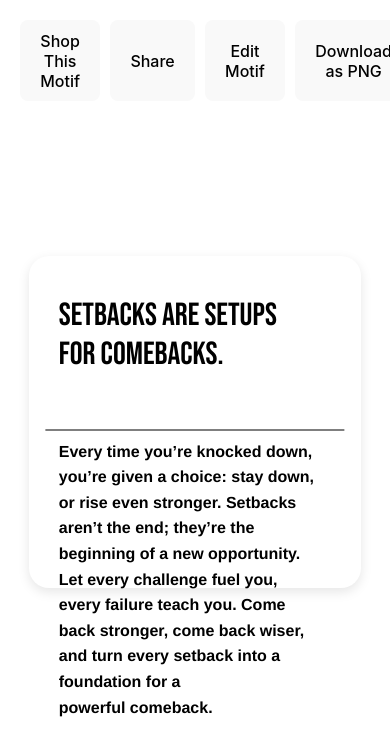
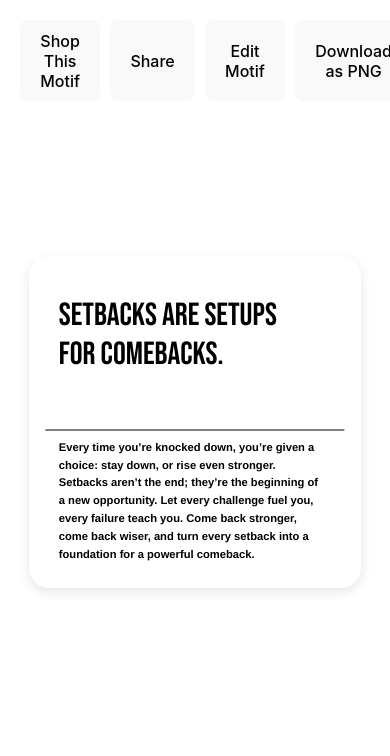
Before and after one commit to jochisaca/motifs, a React (Vite) app: page / in a window 390 px wide. Shown: the top 756 px of the page. Built offline with nearby package versions, Linux system fonts and the light colour scheme.

Commit message:
Updated MotifDisplay.css for mobile responsiveness

```diff
--- a/src/components/MotifDisplay.css
+++ b/src/components/MotifDisplay.css
@@ -70,7 +70,7 @@ hr {
   }
 
   p {
-      font-size: 1.1em; /* Decrease subtext font size */
+      font-size: 0.85em; /* Decrease subtext font size */
   }
 }
 
@@ -81,6 +81,6 @@ hr {
   }
 
   p {
-      font-size: 1em; /* Further decrease subtext font size */
+      font-size: 0.7em; /* Further decrease subtext font size */
   }
 }
```
